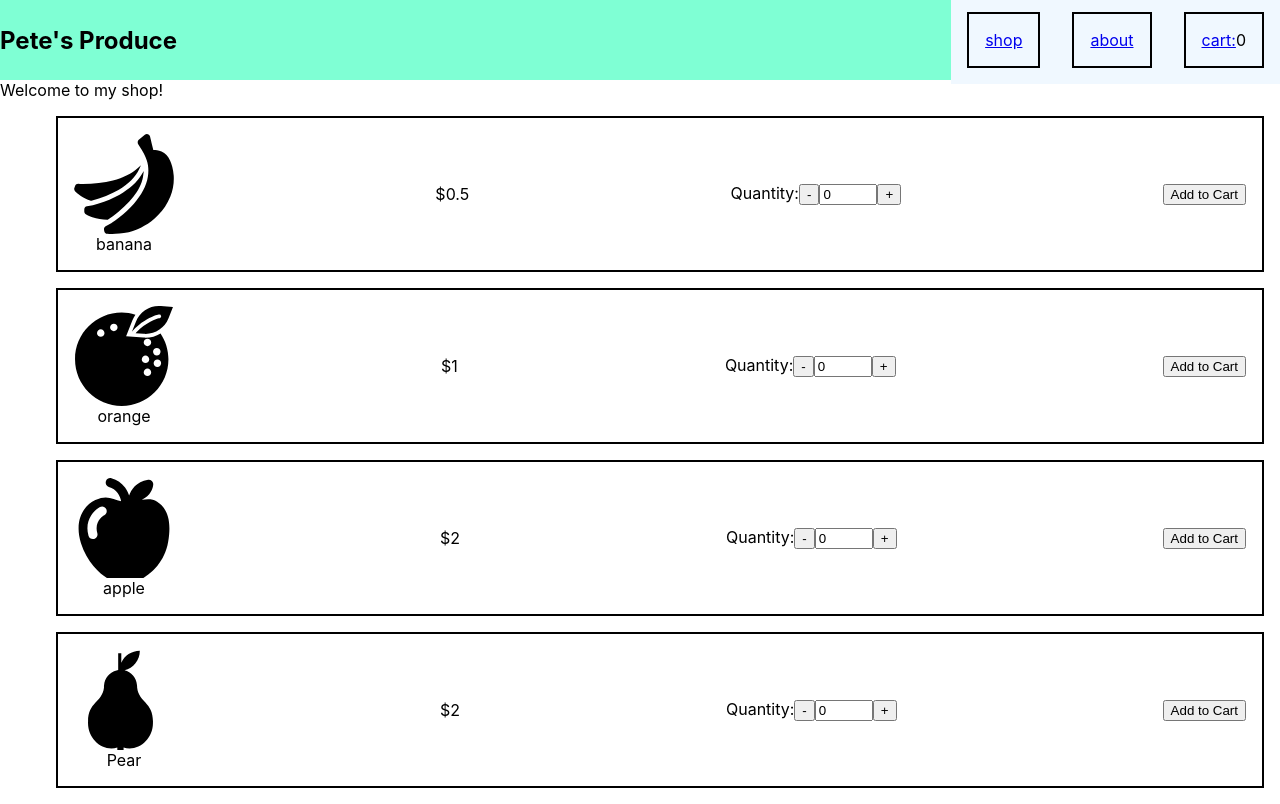
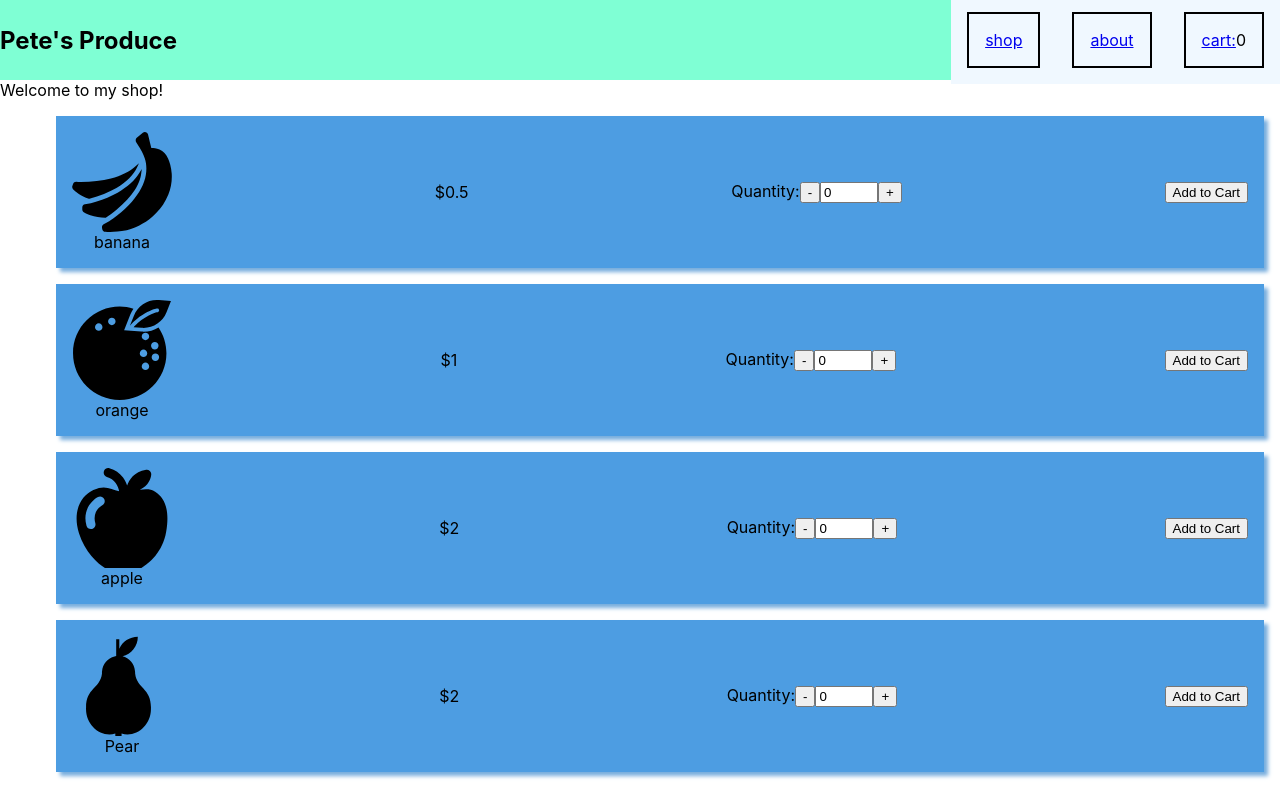
Before and after one commit to sbusenba/odin-shopping-cart, a React (Create React App) app: page /shop in a window 1280 px wide. Built offline with nearby package versions, Linux system fonts and the light colour scheme.

Commit message:
added productCard class and css.

```diff
--- a/src/components/ProductView.js
+++ b/src/components/ProductView.js
@@ -20,7 +20,7 @@ function ProductView (props){
         setQuantity(parseInt(quantity -1));
     }
 
-    return (<div>
+    return (<div className='productCard'>
         <div className='productDesc'>
             <img src={props.product.image} alt={props.product.name}></img>
             <div>{props.product.name}</div>
--- a/src/styles/productView.css
+++ b/src/styles/productView.css
@@ -22,3 +22,8 @@ li>div{
 input {
     width:50px;
 }
+.productCard {
+    background-color: rgb(77, 157, 226);
+    border: none;
+    box-shadow: 0.25rem 0.25rem 0.25rem rgb(119, 173, 221);
+}
```
